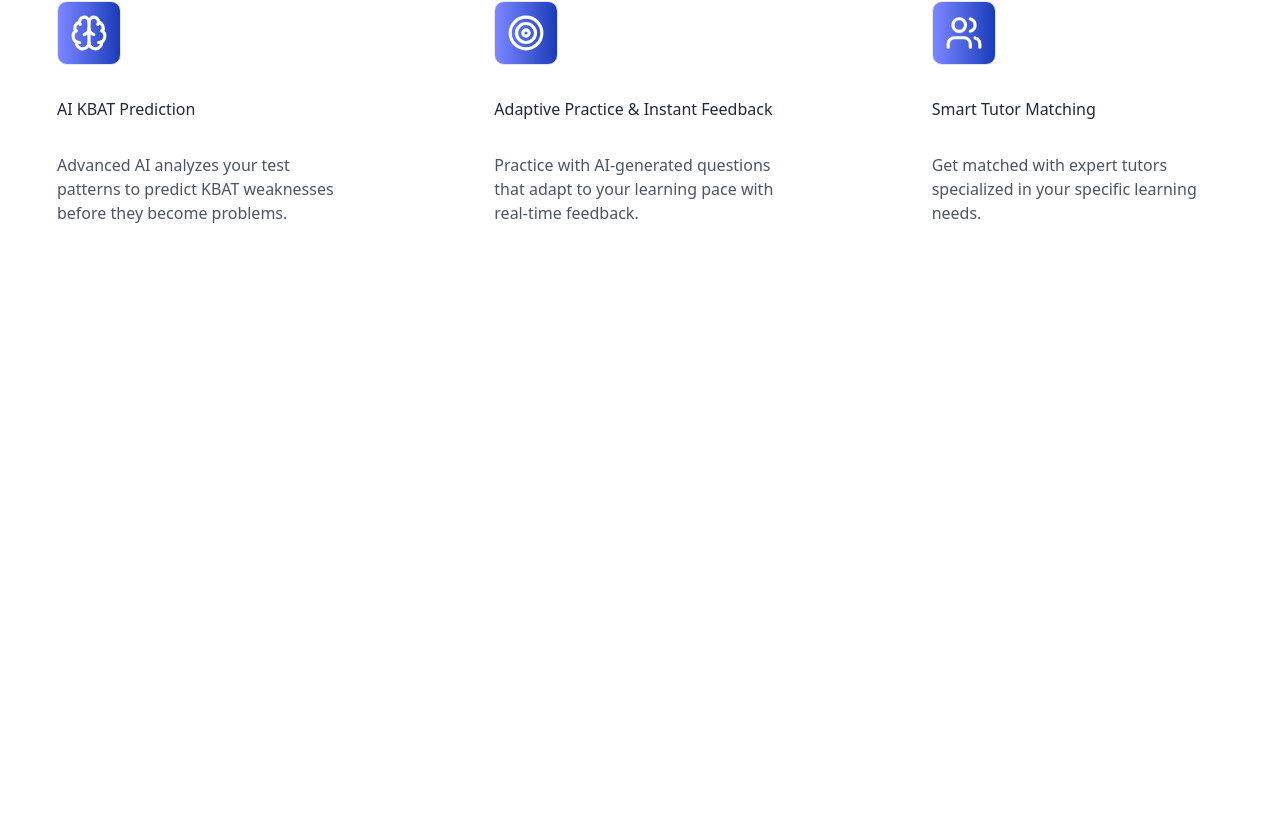
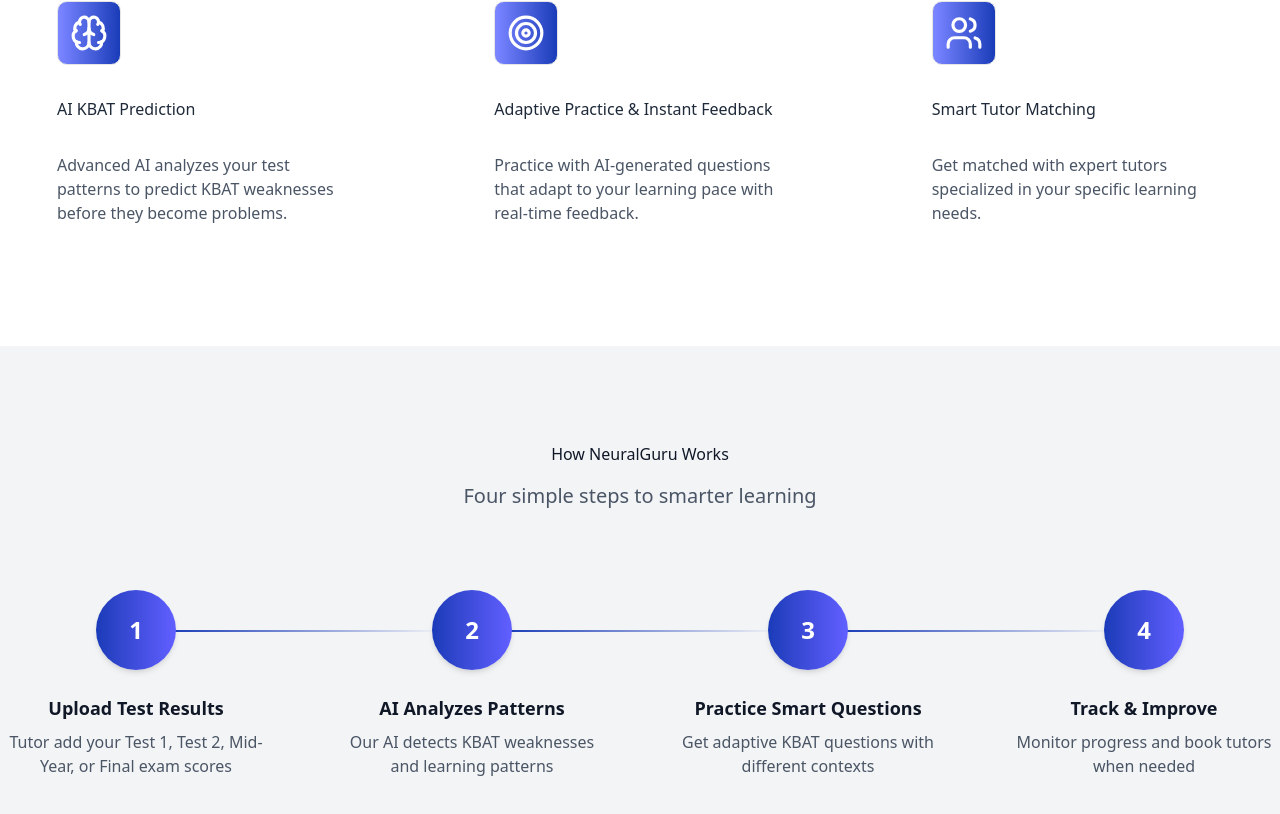
Before and after one commit to OwLabs/ng-homeland, a Next.js app: page / in a window 1280 px wide. Shown: the part 742-1556 px from the top of the page. Before the commit the page ends 1088 px from the top, so only its background shows below. Built offline with nearby package versions, Linux system fonts and the light colour scheme.

Commit message:
feat(landing-page): add Section C to Landing Page

```diff
--- a/src/app/page.tsx
+++ b/src/app/page.tsx
@@ -1,11 +1,13 @@
 import SectionA from "@/components/landing-page/section-a";
 import SectionB from "@/components/landing-page/section-b";
+import SectionC from "@/components/landing-page/section-c";
 
 export default function Home() {
   return (
     <div>
       <SectionA />
       <SectionB />
+      <SectionC />
     </div>
   );
 }
--- /dev/null
+++ b/src/components/landing-page/section-c.tsx
@@ -0,0 +1,49 @@
+export default function SectionC() {
+  return (
+    <div>
+      <section className="w-full py-24 bg-gray-100">
+        <div className="max-w-7xl mx-auto">
+          <div className="text-center">
+            <p className="mb-4 font-md text-gray-900">How NeuralGuru Works</p>
+            <h2 className="text-xl font-md text-gray-600">
+              Four simple steps to smarter learning
+            </h2>
+          </div>
+          <div className="mt-20 grid grid-cols-1 gap-16 md:grid-cols-4">
+            <div className="relative flex flex-col items-center text-center">
+              <div className="relative z-10 flex h-20 w-20 items-center justify-center rounded-full bg-linear-to-r from-blue-800 to-indigo-500 text-2xl font-semibold text-white shadow-md">
+                1
+              </div>
+              <div className="absolute top-10 left-1/8 hidden h-0.5 w-full translate-x-1/2 bg-linear-to-r from-blue-800 to-transparent md:block" />
+              <h3 className="mt-6 text-lg font-semibold text-gray-900">Upload Test Results</h3>
+              <p className="mt-2 max-w-xs text-gray-600">Tutor add your Test 1, Test 2, Mid-Year, or Final exam scores</p>
+            </div>
+            <div className="relative flex flex-col items-center text-center">
+              <div className="relative z-10 flex h-20 w-20 items-center justify-center rounded-full bg-linear-to-r from-blue-800 to-indigo-500 text-2xl font-semibold text-white shadow-md">
+                2
+              </div>
+              <div className="absolute top-10 left-1/8 hidden h-0.5 w-full translate-x-1/2 bg-linear-to-r from-blue-800 to-white-400 md:block" />
+              <h3 className="mt-6 text-lg font-semibold text-gray-900">AI Analyzes Patterns</h3>
+              <p className="mt-2 max-w-xs text-gray-600">Our AI detects KBAT weaknesses and learning patterns</p>
+            </div>
+            <div className="relative flex flex-col items-center text-center">
+              <div className="relative z-10 flex h-20 w-20 items-center justify-center rounded-full bg-linear-to-r from-blue-800 to-indigo-500 text-2xl font-semibold text-white shadow-md">
+                3
+              </div>
+              <div className="absolute top-10 left-1/8 hidden h-0.5 w-full translate-x-1/2 bg-linear-to-r from-blue-800 to-white-400 md:block" />
+              <h3 className="mt-6 text-lg font-semibold text-gray-900">Practice Smart Questions</h3>
+              <p className="mt-2 max-w-xs text-gray-600">Get adaptive KBAT questions with different contexts</p>
+            </div>
+            <div className="relative flex flex-col items-center text-center">
+              <div className="relative z-10 flex h-20 w-20 items-center justify-center rounded-full bg-linear-to-r from-blue-800 to-indigo-500 text-2xl font-semibold text-white shadow-md">
+                4
+              </div>
+              <h3 className="mt-6 text-lg font-semibold text-gray-900">Track & Improve</h3>
+              <p className="mt-2 max-w-xs text-gray-600">Monitor progress and book tutors when needed</p>
+            </div>
+          </div>
+        </div>
+      </section>
+    </div>
+  );
+}
```
Also changed, not shown: 1 other file (tests, documents, lock files or other folders).
